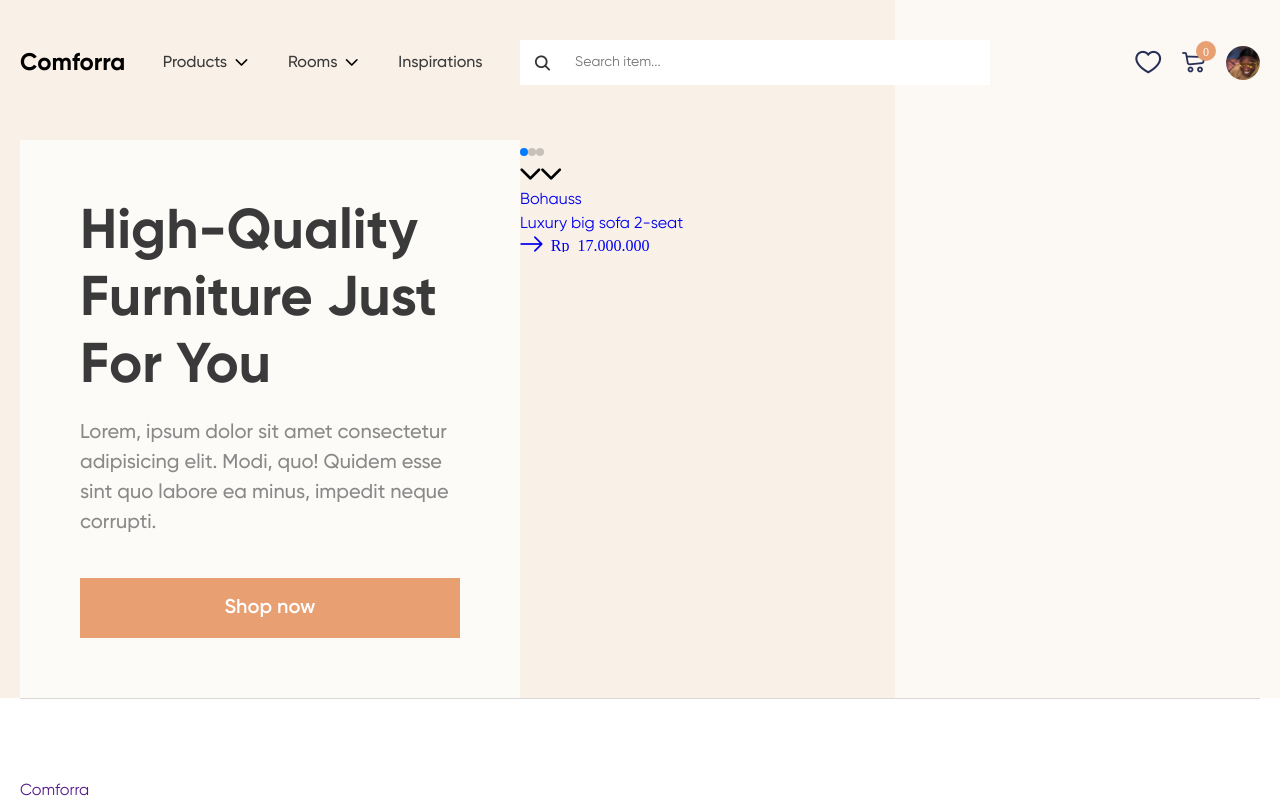
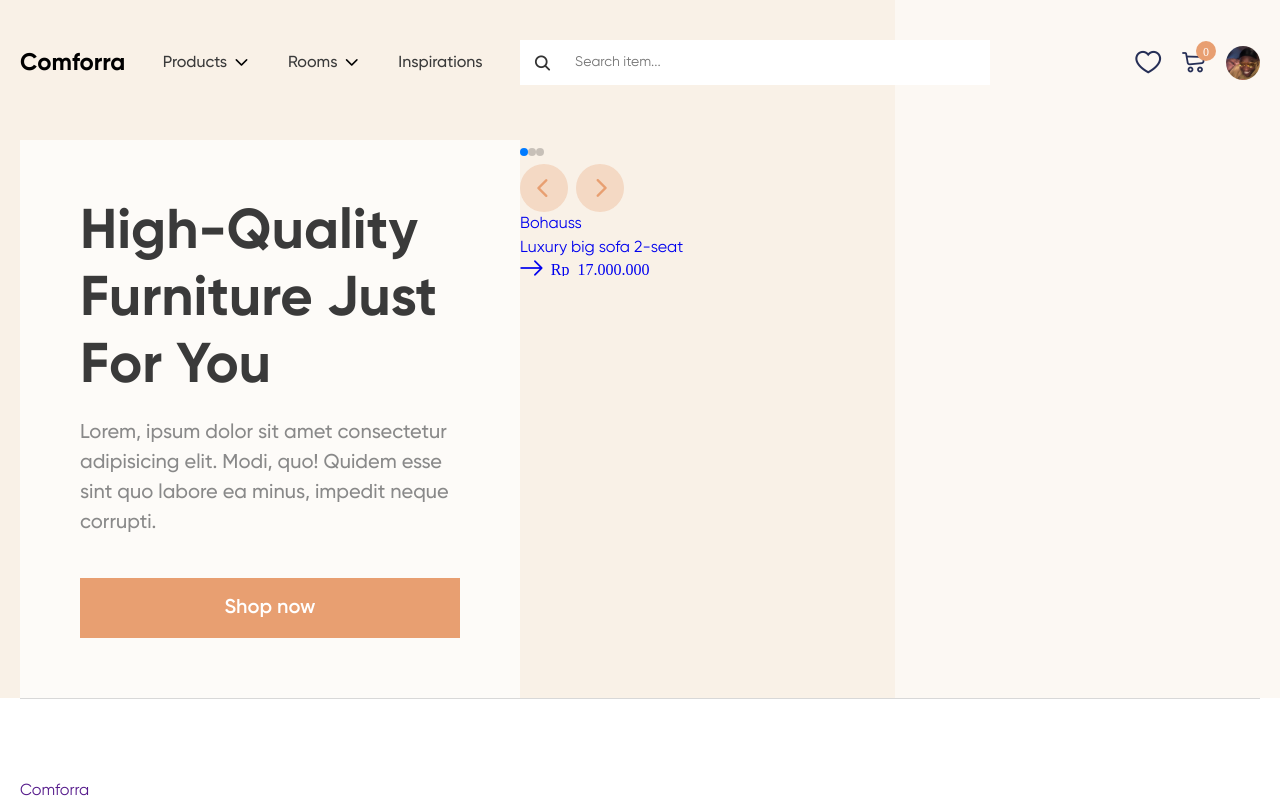
Before and after one commit to jugurj/comforra-furniture-shop, a Vue app: page / in a window 1280 px wide. Shown: the top 800 px of the page. Built offline with nearby package versions, Linux system fonts and the light colour scheme.

Commit message:
Main slider navigation styles Implemented styles for main slider navigation arrow elements and their hover styles. Also implemented styles for arrows 'white' modifier which will be used for another block on the same page.

```diff
--- a/src/components/MainSlider.vue
+++ b/src/components/MainSlider.vue
@@ -202,4 +202,44 @@ export default {
     }
   }
 }
+
+.slider-arrows {
+  display: grid;
+  grid-template-columns: repeat(2, 48px);
+  column-gap: 8px;
+
+  .slider-arrow {
+    border-radius: 50%;
+    height: 48px;
+    background-color: rgba(232, 159, 113, 0.3);
+    color: $orangeColor;
+    font-size: 12px;
+    cursor: pointer;
+    padding-top: 3px;
+    transition: all 0.3s ease 0s;
+
+    &--prev {
+      transform: rotate(90deg);
+    }
+
+    &--next {
+      transform: rotate(-90deg);
+    }
+
+    &:hover {
+      color: #fff;
+      background-color: rgba(232, 159, 113, 13);
+    }
+
+    &--white {
+      box-shadow: 0 4px 14px 1px rgba(0, 0, 0, 0.15);
+      background-color: #fff;
+
+      &:hover {
+        background-color: $orangeColor;
+        color: #fff;
+      }
+    }
+  }
+}
 </style>
```
